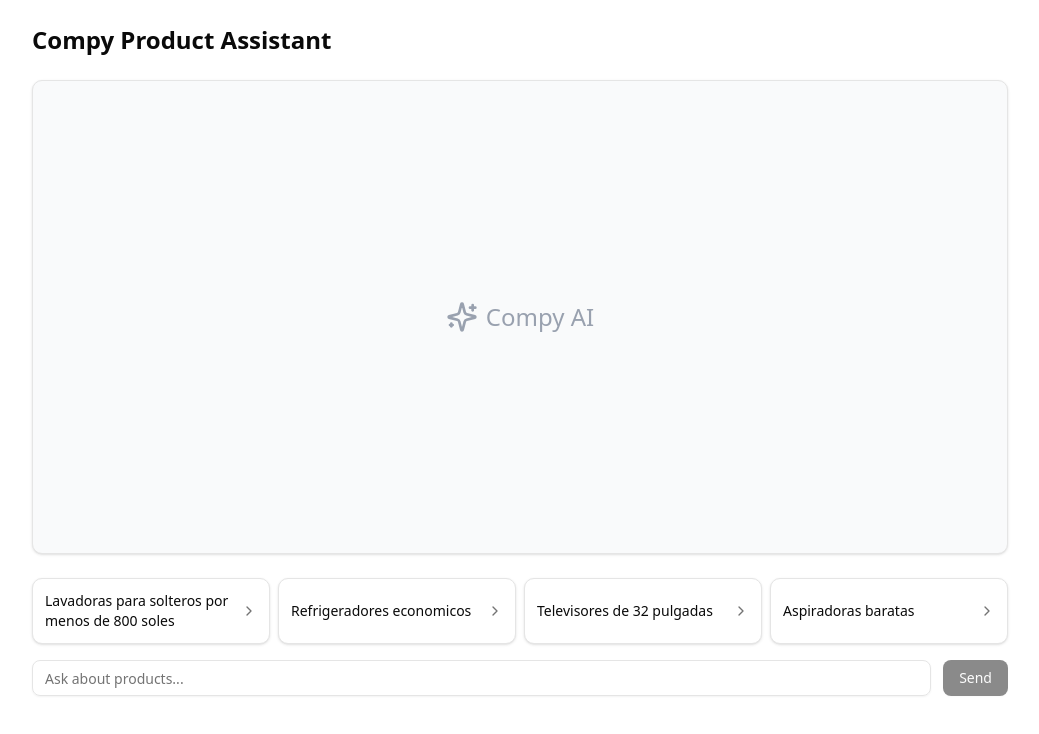
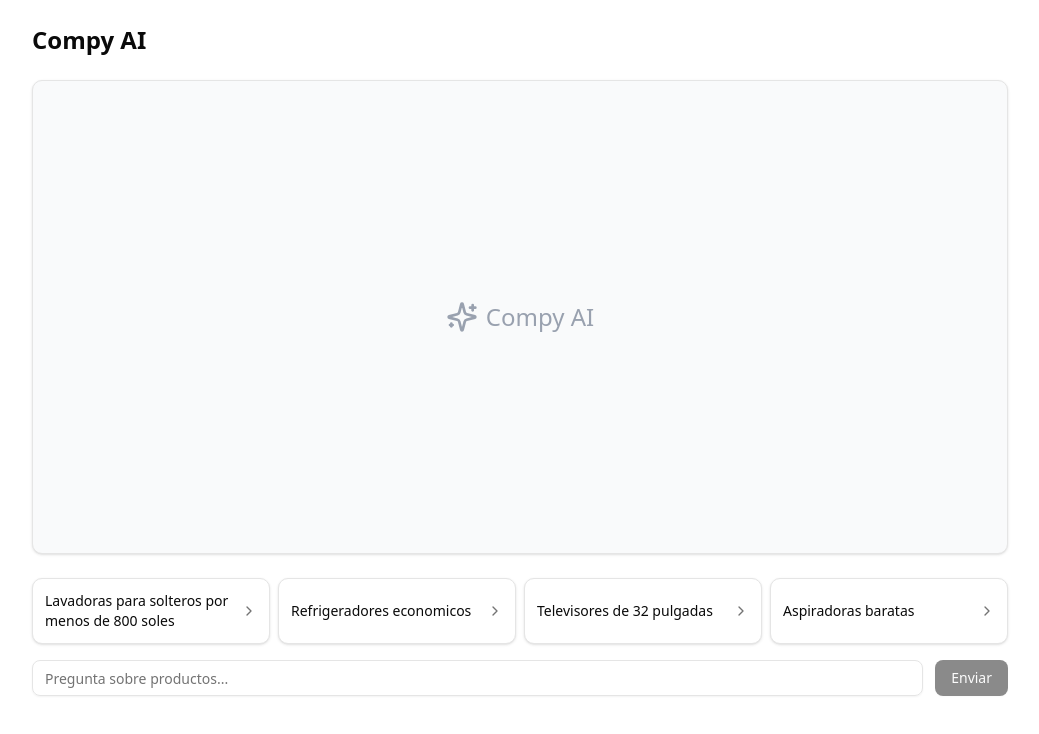
Before and after one commit to compype/compy-ai-backend, a Next.js app: page / in a window 1280 px wide. Shown: the top 734 px of the page, without its empty margins (120-1159 px from the left). Built offline with nearby package versions, Linux system fonts and the light colour scheme.

Commit message:
fix: update UI text for localization and branding

```diff
--- a/src/app/page.tsx
+++ b/src/app/page.tsx
@@ -147,7 +147,7 @@ export default function ChatPage() {
 
 	return (
 		<div className="mx-auto flex h-[90vh] w-full max-w-5xl flex-col p-6">
-			<h1 className="mb-6 font-bold text-2xl">Compy Product Assistant</h1>
+			<h1 className="mb-6 font-bold text-2xl">Compy AI</h1>
 
 			<div className="mb-6 flex-1 space-y-4 overflow-y-auto rounded-lg border bg-gray-50 p-6 shadow-sm">
 				{messages.length === 0 && (
@@ -183,7 +183,7 @@ export default function ChatPage() {
 								</div>
 							) : (
 								<div className="text-sm italic opacity-70">
-									Searching for products...
+									Buscando productos...
 								</div>
 							)}
 						</div>
@@ -231,14 +231,14 @@ export default function ChatPage() {
 					<Input
 						value={input}
 						onChange={handleInputChange}
-						placeholder="Ask about products..."
+						placeholder="Pregunta sobre productos..."
 						className="flex-1"
 					/>
 					<Button
 						type="submit"
 						disabled={status === "streaming" || !input.trim()}
 					>
-						Send
+						Enviar
 					</Button>
 				</form>
 			</div>
```
